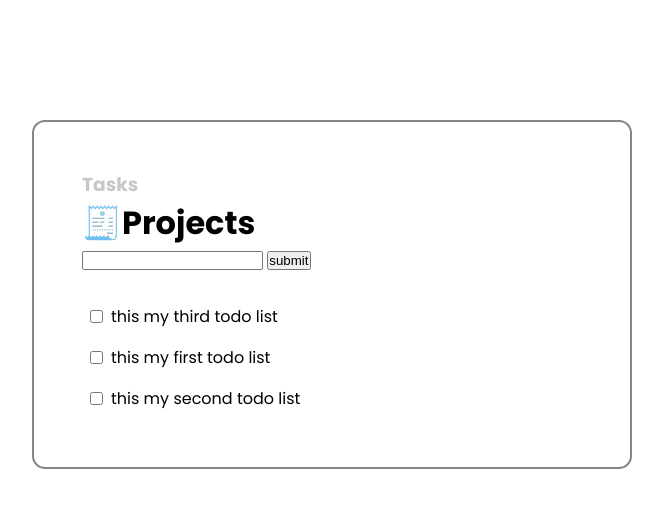
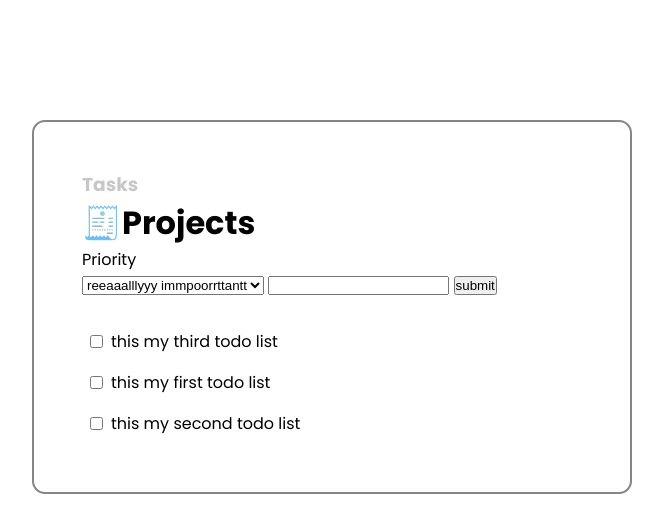
Before and after one commit to afterhourss/todo-list, a website built with webpack: page dist/index.html in a window 1280 px wide. Shown: the whole page, without its empty margins (308-971 px from the left). Built offline with nearby package versions, Linux system fonts and the light colour scheme.

Commit message:
add priority form dropdown

```diff
--- a/dist/index.html
+++ b/dist/index.html
@@ -21,6 +21,12 @@
       </div>
       <div class="todo-form">
         <form action="" data-form>
+          <label for="priority">Priority</label><br />
+          <select name="priority" data-priority>
+            <option value="3">reeaaalllyyy immpoorrttantt</option>
+            <option value="2">just important lmao</option>
+            <option value="1">not important</option>
+          </select>
           <input type="text" data-form-value />
           <button data-form-button>submit</button>
         </form>
```
